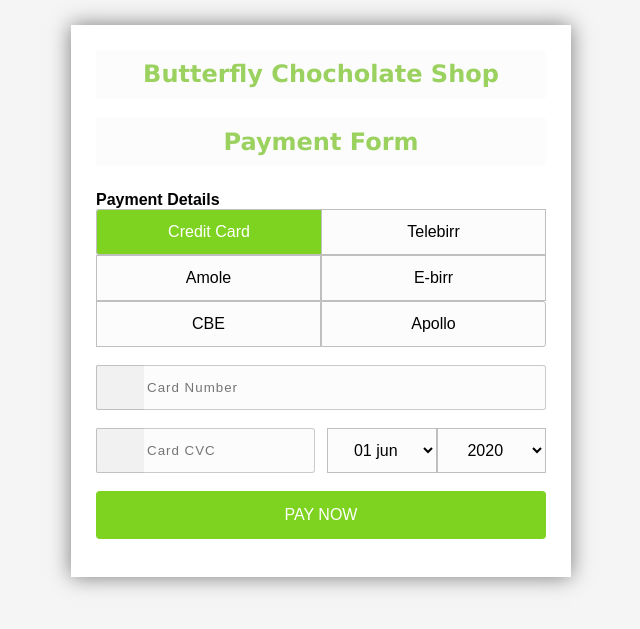
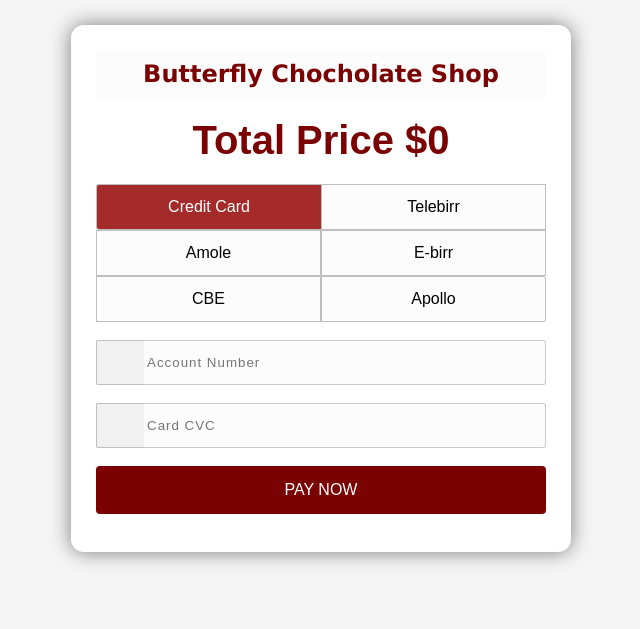
Before and after one commit to AbdulkerimA/butterfly, a PHP site: page /Pay/Payment.html in a window 1280 px wide. Shown: the top 629 px of the page, without its empty margins (319-959 px from the left). Run offline with PHP 8.4, Linux system fonts and the light colour scheme.

Commit message:
linking payment

```diff
--- a/code/Pay/Payment.html
+++ b/code/Pay/Payment.html
@@ -11,11 +11,12 @@
 <body>
     <div class="main">
         <h2> Butterfly Chocholate Shop</h2>
-        <h2>Payment Form</h2>
+        <div id="price">
+
+        </div>
         <form>
             <div class="input-group">
                 <div class="input-box">
-                    <h4>Payment Details</h4>
                     <input type="radio" name="pay" id="pay1" checked class="radio">
                     <label for="pay1"><span><i class="visa"></i> Credit Card</span></label>
                     <input type="radio" name="pay" id="pay2" class="radio">
@@ -32,7 +33,7 @@
             </div>
             <div class="input-group">
                 <div class="input-box">
-                    <input type="tel" placeholder="Card Number" required class="name">
+                    <input type="tel" placeholder="Account Number" required class="name">
                     <i class="credit-card icon"></i>
                 </div>
             </div>
@@ -41,31 +42,15 @@
                     <input type="tel" placeholder="Card CVC" required class="name">
                     <i class="user icon"></i>
                 </div>
-                <div class="input-box">
-                    <select>
-                        <option>01 jun</option>
-                        <option>02 jun</option>
-                        <option>03 jun</option>
-                        <option>04 jun</option>
-                        <option>05 jun</option>
-                        <option>06 jun</option>
-                        <option>07 jun</option>
-                        <option>08 jun</option>
-                        <option>09 jun</option>
-                        <option>10 jun</option>
-                    </select>
-                    <select>
-                        <option>2020</option>
-                        <option>2021</option>
-                        <option>2022</option>
-                    </select>
-                </div>
             </div>
             <div class="input-group">
                 <div class="input-box">
-                    <button type="submit">PAY NOW</button>
+                    <button type="submit" id="pay">PAY NOW</button>
                 </div>
             </div>
         </form>
     </div>
+<script src="./payapp.js"></script>
 </body>
+
+</html>
--- /dev/null
+++ b/code/Pay/payapp.js
@@ -0,0 +1,16 @@
+
+let price = 10;
+let priceFild = document.getElementById("price");
+
+let showPrice = () => {
+    priceFild.innerHTML = "total price $" + price*sessionStorage.getItem("prodamount");
+}
+window.addEventListener("load",showPrice);
+
+let pay = document.getElementById("pay");
+
+let payed = () => {
+    sessionStorage.clear();
+}
+
+pay.addEventListener("click",payed);
--- a/code/Pay/style.css
+++ b/code/Pay/style.css
@@ -13,10 +13,11 @@ body{
   padding: 25px;
   margin: 25px auto 0;
   box-shadow: 0px 0px 20px rgba(0,0,0,0.5);
+  border-radius: 1vw;
 }
 .main h2{
   background-color: #fcfcfc;
-  color: #9ad15f;
+  color:  rgb(122, 2, 2);
   font-size: 24px;
   font-family: Verdana, Geneva, Tahoma, sans-serif;
   padding: 10px;
@@ -24,6 +25,15 @@ body{
   text-align: center;
   border: 1px  #333;
 
+}
+.main #price {
+  text-align: center;
+  color: rgb(122, 2, 2);
+  font-family: sans-serif;
+  font-size: 5vh;
+  font-weight: bold;
+  text-transform: capitalize;
+  margin-bottom: 2vh;
 }
 .input-group{
   margin-bottom: 8px;
@@ -72,9 +82,9 @@ body{
   border-right: none;
 }
 .name:focus + .icon{
-  background-color: #7ed321;
+  background-color:  rgb(122, 2, 2);
   color: #fff;
-  border-right: 1px solid #7ed321;
+  border-right: 1px solid  rgb(122, 2, 2);
   border: none;
   transition: 1s;
 }
@@ -101,7 +111,7 @@ body{
   border-bottom-right-radius: 3px;
 }
 .radio:checked + label{
-  background-color: #7ed321;
+  background-color: brown;
   color: #fff;
   transition: 0.5s;
 }
@@ -119,7 +129,7 @@ body{
   transition: all 0.2s ease;
 }
 .input-box select:focus{
-  background-color: #7ed321;
+  background-color: brown;
   color: #fff;
   text-align: center;
 }
@@ -127,7 +137,7 @@ button{
   width: 100%;
   background: transparent;
   border: none;
-  background: #7ed321;
+  background: rgb(122, 2, 2);
   color: #fff;
   padding: 15px;
   border-radius: 4px;
@@ -136,5 +146,5 @@ button{
 }
 button:hover{
   cursor: pointer;
-  background: #5eb105;
+  background: brown;
 }
```
Also changed, not shown: code/app.js (+13 -3 lines), code/index.html (+7 -7 lines).
